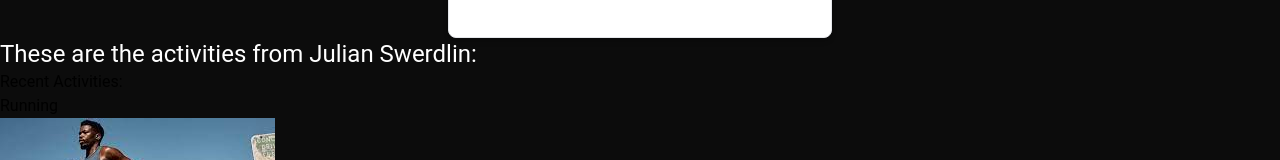
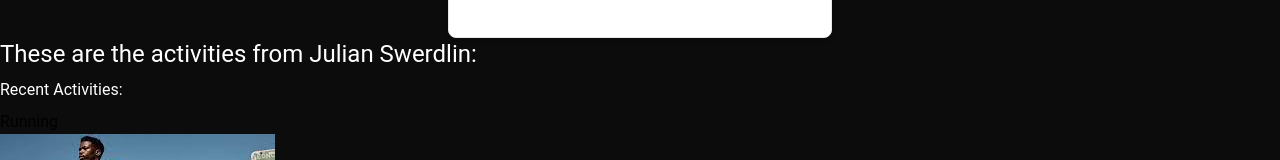
Before and after one commit to juliswer/vertrun_app, a React (Create React App) app: page /activities in a window 1280 px wide. Shown: the part 372-532 px from the top of the page. Built offline with nearby package versions, Linux system fonts and the light colour scheme.

Commit message:
making my own info

```diff
--- a/src/pages/activities.jsx
+++ b/src/pages/activities.jsx
@@ -28,7 +28,7 @@ const Activities = ({user}) => {
             </div>
             </div>
             <h4 className="text-white text-2xl">These are the activities from {user.name} {user.lastname}:</h4>
-            <p>Recent Activities: </p>
+            <p className="text-white my-2">Recent Activities: </p>
             <ul>
                 {activities.map((activity) => (
                     <li key={activity.id}>
```
